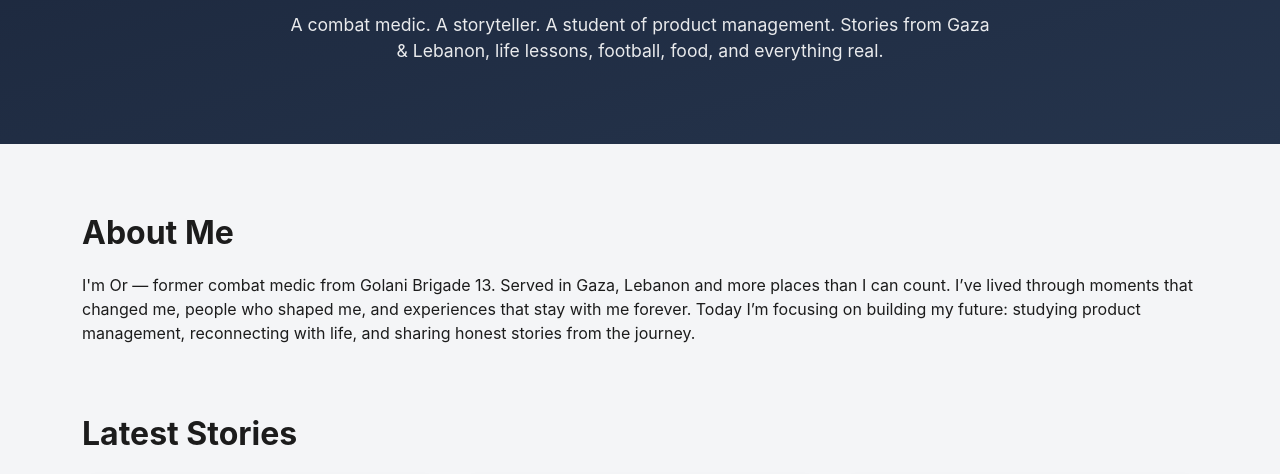
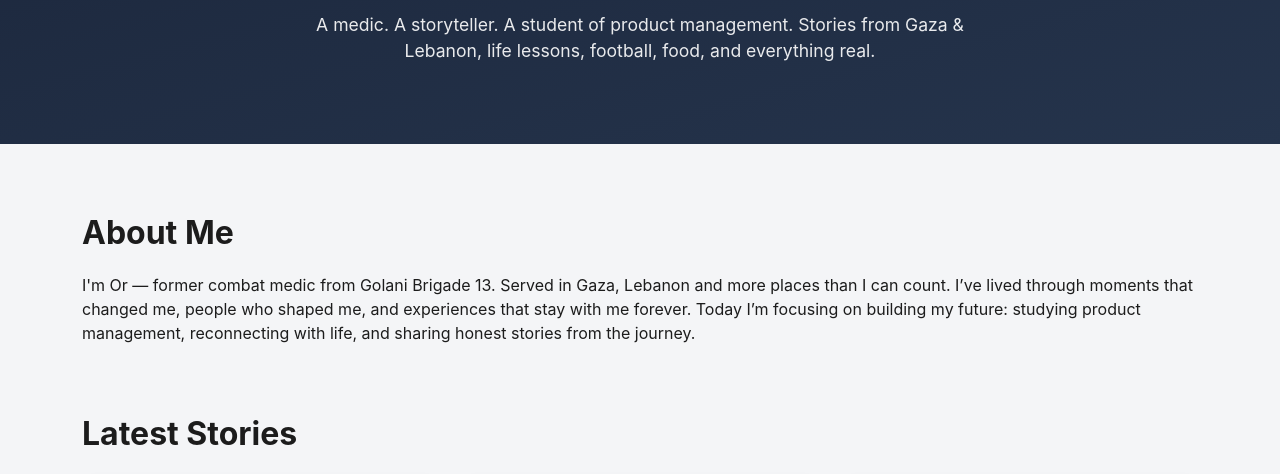
Before and after one commit to ormizrachi55-ship-it/atar, a plain HTML site: page My Blog/index.html in a window 1280 px wide. Shown: the part 251-725 px from the top of the page. Drawn offline with nearby package versions, Linux system fonts and the light colour scheme.

Commit message:
Update index.html

```diff
--- a/My Blog/index.html
+++ b/My Blog/index.html
@@ -108,7 +108,7 @@
     <section class="hero">
         <img src="images/or-new-photo.jpg" alt="Or Mizrachi">
         <h1>Hey, I’m Or</h1>
-        <p>A combat medic. A storyteller. A student of product management.
+        <p>A  medic. A storyteller. A student of product management.
         Stories from Gaza & Lebanon, life lessons, football, food, and everything real.</p>
     </section>
 
```
